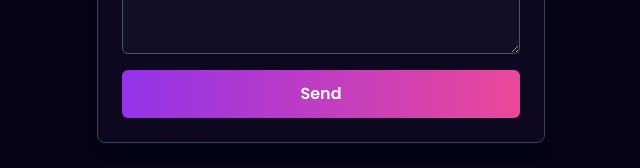
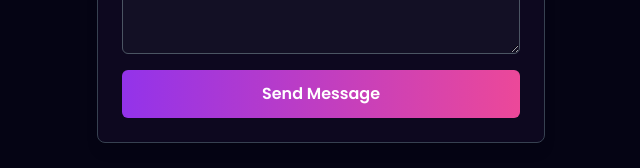
Before and after one commit to Himanshu6408/My-Portfolio-Website, a React (Vite) app: page / in a window 1280 px wide. Shown: the part 8685-8853 px from the top of the page, without its empty margins (319-959 px from the left). Built offline with nearby package versions, Linux system fonts and the light colour scheme.

Commit message:
button text changed

```diff
--- a/src/components/Contact/Contact.jsx
+++ b/src/components/Contact/Contact.jsx
@@ -104,7 +104,7 @@ const Contact = () => {
             type="submit"
             className="w-full bg-gradient-to-r from-purple-600 to-pink-500 py-3 text-white font-semibold rounded-md hover:opacity-90 transition"
           >
-            Send
+            Send Message
           </button>
         </form>
       </div>
```
